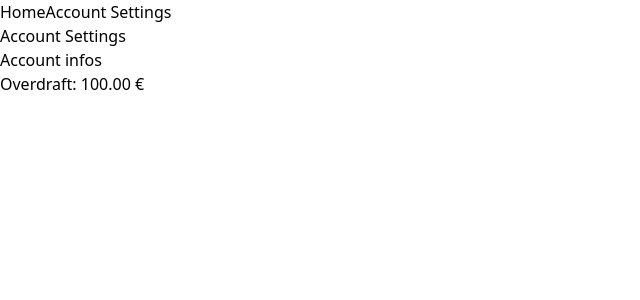
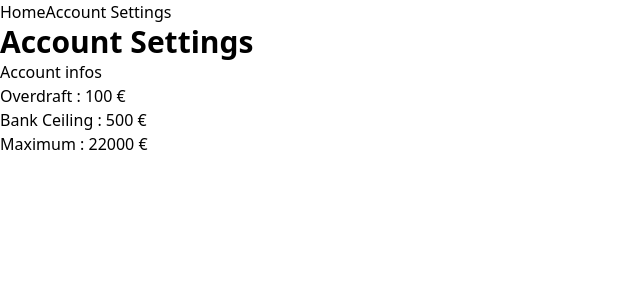
Before and after one commit to loickcherimont/bank-app, a Vue app: page /settings in a window 1280 px wide. Shown: the top 300 px of the page, without its empty margins (0-640 px from the left). Built offline with nearby package versions, Linux system fonts and the light colour scheme.

Commit message:
Add account data to settings

```diff
--- a/src/views/SettingView.vue
+++ b/src/views/SettingView.vue
@@ -1,10 +1,15 @@
 <script>
-import { OVERDRAFT } from '@/utils/data';
+import { ACCOUNT_MAXIMUM, BANK_CEILING, OVERDRAFT } from '@/utils/data';
 
 export default {
     data() {
         return {
-            overdraft: OVERDRAFT
+            // Constants not mutable from account
+            accountSettings: {
+                'Overdraft': OVERDRAFT,
+                'Bank Ceiling': BANK_CEILING,
+                'Maximum': ACCOUNT_MAXIMUM,
+            }
         }
     },
     computed: {
@@ -16,10 +21,10 @@ export default {
 </script>
 <template>
     <div class='settings'>
-        <h1>Account Settings</h1>
+        <h1 class='text-3xl font-bold'>Account Settings</h1>
         <ul>
             <h2>Account infos</h2>
-            <li>Overdraft: {{ displayOverdraft }} €</li>
+            <li v-for="(value, parameter) in accountSettings">{{ parameter }} : {{ value }} €</li>
         </ul>
     </div>
 </template>
```
